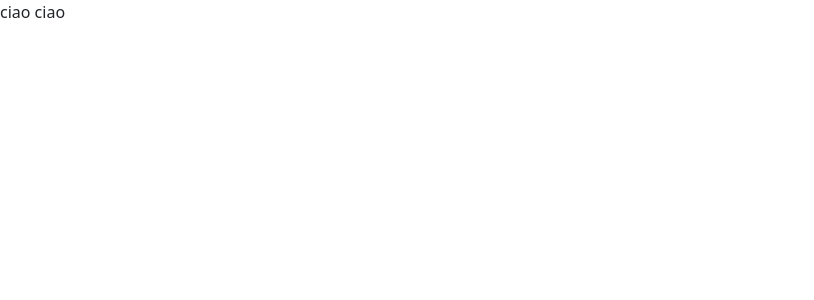
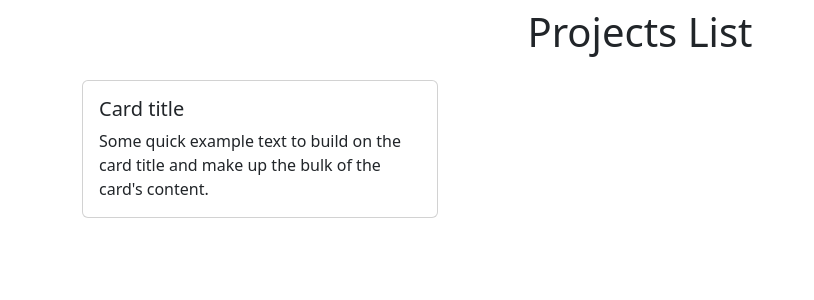
Before and after one commit to simone-danzeri/vite-boolfolio, a Vue app: page / in a window 1280 px wide. Shown: the top 300 px of the page, without its empty margins (0-814 px from the left). Built offline with nearby package versions, Linux system fonts and the light colour scheme; no server answers.

Commit message:
feat: call API successfully

```diff
--- a/src/App.vue
+++ b/src/App.vue
@@ -1,12 +1,13 @@
 <script>
+import ProjectsList from './components/ProjectsList.vue';
   export default {
-
-  }
+    components: { ProjectsList }
+}
 </script>
 
 <template>
   <div>
-    ciao ciao
+    <ProjectsList></ProjectsList>
   </div>
 </template>
 
--- /dev/null
+++ b/src/components/ProjectsList.vue
@@ -0,0 +1,47 @@
+<script>
+import axios from 'axios';
+    export default {
+        name: 'ProjectsList',
+        data() {
+            return {
+                projects : [],
+            };
+        },
+        methods: {
+            getProjects() {
+                // Chiamata axios a BackEnd con API
+                axios.get('http://127.0.0.1:8000/api/projects')
+                .then((response) => {
+                    this.projects = response.data.results;
+                    // console.log(this.projects);
+                })
+            }
+        },
+        mounted() {
+            this.getProjects();
+        }
+    }
+</script>
+
+<template>
+<div class="container">
+    <h1 class="text-center mt-2 mb-4">Projects List</h1>
+    <div class="row row-cols-3">
+        <div class="col">
+            <div class="card">
+                <!-- <img src="..." class="card-img-top" alt="..."> -->
+                <div class="card-body">
+                    <h5 class="card-title">Card title</h5>
+                    <p class="card-text">Some quick example text to build on the card title and make up the bulk of the card's content.</p>
+                    <!-- <a href="#" class="btn btn-primary">Go somewhere</a> -->
+                </div>
+            </div>
+        </div>
+    </div>
+</div>
+</template>
+
+
+<style scoped lang="scss">
+
+</style>
```
